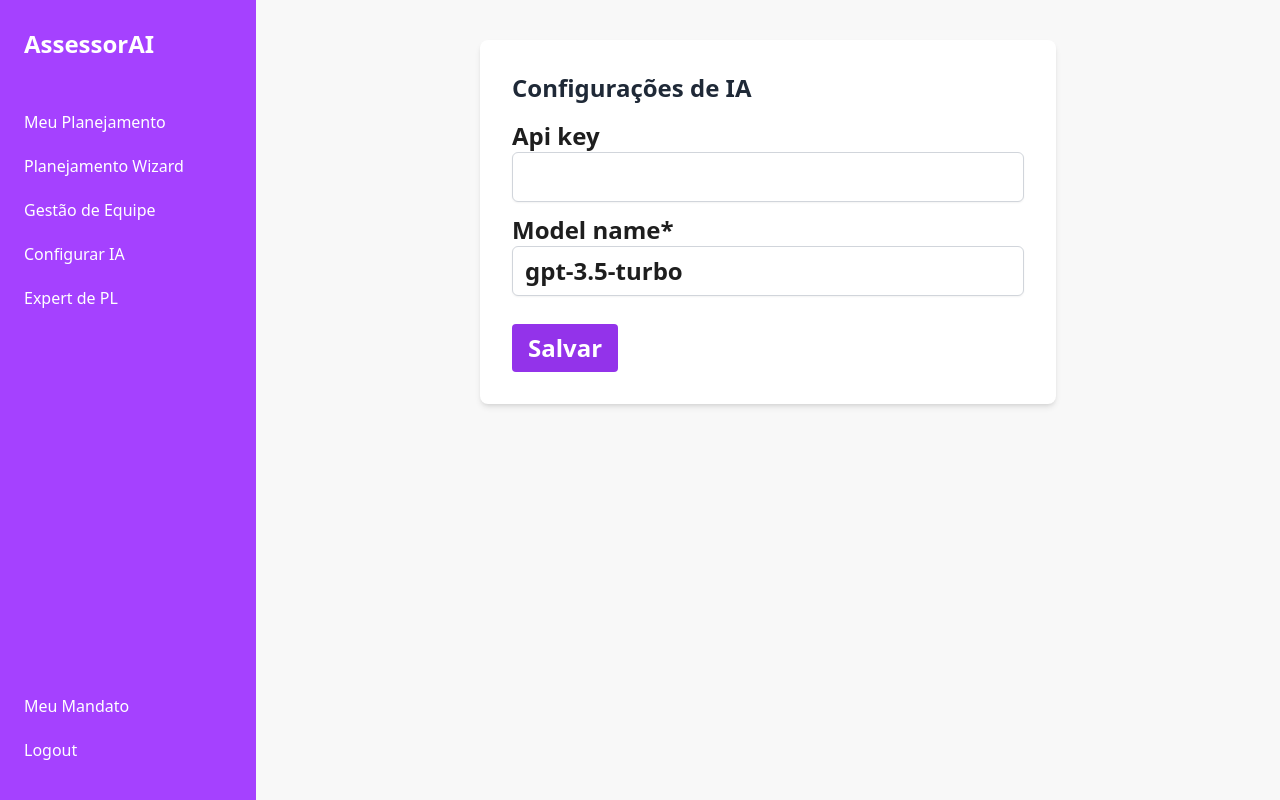
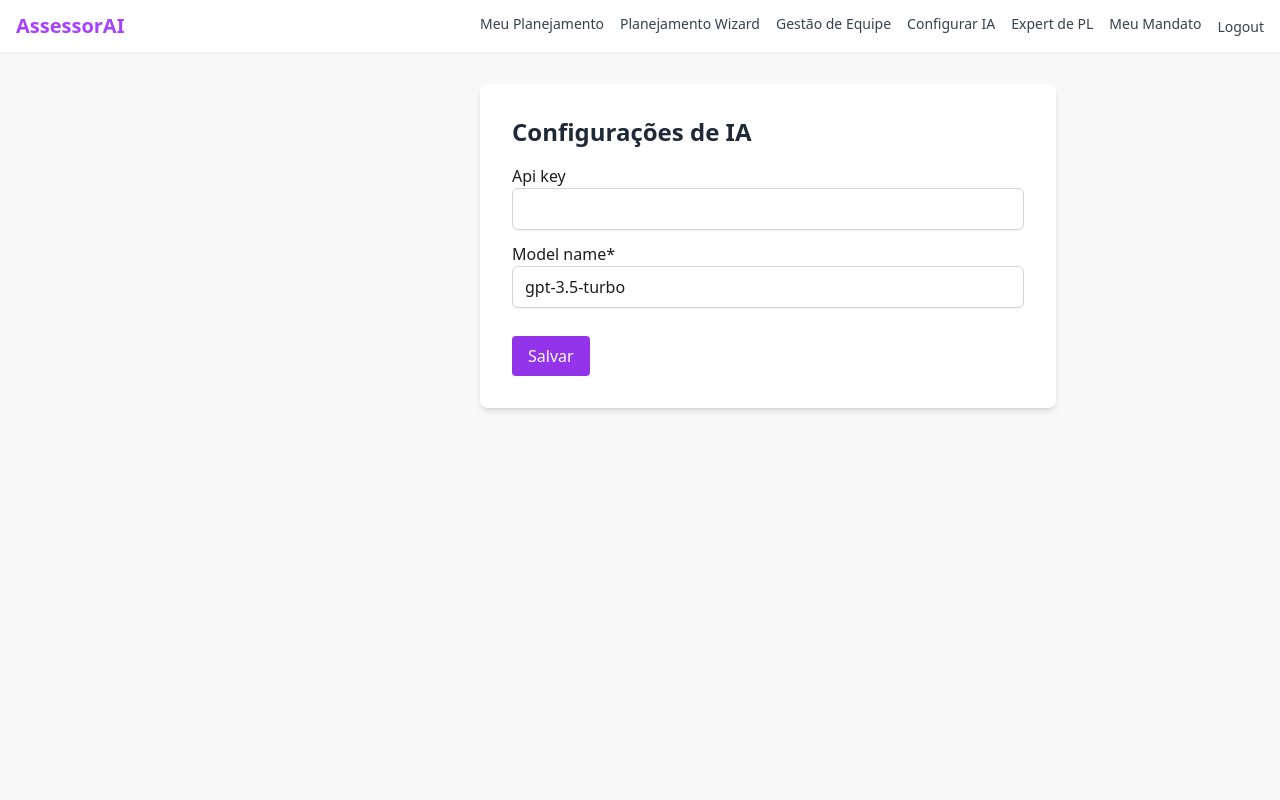
Before and after one commit to pmarkun/assessorai-client, a Django app: page /config/ia/ in a window 1280 px wide. Run offline with Django 5.2, Linux system fonts and the light colour scheme; data comes from the database, SQL or seed files in the repository; some libraries are stand-ins or nearby versions.

Commit message:
Add responsive minimal layout and design guidelines

```diff
--- /dev/null
+++ b/static/css/custom.css
@@ -0,0 +1,9 @@
+/* Additional custom styles for the new minimal layout */
+body {font-family: 'Inter', sans-serif;}
+
+/* Responsive sidebar toggle */
+#sidebar {transition: transform 0.2s ease-in-out;}
+#sidebar.hidden {transform: translateX(-100%);}
+
+/* Header */
+header {box-shadow: 0 1px 2px rgba(0,0,0,0.05);}
--- /dev/null
+++ b/static/js/menu.js
@@ -0,0 +1,10 @@
+// Toggle sidebar visibility on mobile
+window.addEventListener('DOMContentLoaded', () => {
+  const toggle = document.getElementById('menu-toggle');
+  const sidebar = document.getElementById('sidebar');
+  if (toggle && sidebar) {
+    toggle.addEventListener('click', () => {
+      sidebar.classList.toggle('hidden');
+    });
+  }
+});
--- a/templates/account/base_auth.html
+++ b/templates/account/base_auth.html
@@ -7,6 +7,7 @@
     <meta name="viewport" content="width=device-width, initial-scale=1.0">
     <meta http-equiv="X-UA-Compatible" content="ie=edge">
     {% tailwind_css %}
+    <link rel="stylesheet" href="{% static 'css/custom.css' %}">
 </head>
 <body class="bg-[#F8F8F8] text-[#1E1E1E] font-sans leading-normal tracking-normal">
     {% block content %}
--- a/theme/templates/base.html
+++ b/theme/templates/base.html
@@ -7,40 +7,53 @@
     <meta name="viewport" content="width=device-width, initial-scale=1.0">
     <meta http-equiv="X-UA-Compatible" content="ie=edge">
     {% tailwind_css %}
+    <link rel="stylesheet" href="{% static 'css/custom.css' %}">
 </head>
-<body class="bg-[#F8F8F8] text-[#1E1E1E] font-sans leading-normal tracking-normal flex">
-
-    <!-- Sidebar -->
-    <aside class="bg-[#A541FF] text-white w-64 space-y-6 py-7 px-2 absolute inset-y-0 left-0 transform -translate-x-full md:relative md:translate-x-0 transition duration-200 ease-in-out h-screen overflow-hidden flex flex-col justify-between">
-        <div>
-            <a href="{% url 'core:welcome' %}" class="text-white text-2xl font-semibold px-4">AssessorAI</a>
-            <nav class="mt-10">
-                <a href="{% url 'core:meu_planejamento' %}" class="block py-2.5 px-4 rounded transition duration-200 hover:bg-[#8200e3] hover:text-white">Meu Planejamento</a>
-                <a href="{% url 'core:planejamento' %}" class="block py-2.5 px-4 rounded transition duration-200 hover:bg-[#8200e3] hover:text-white">Planejamento Wizard</a>
-                <a href="{% url 'core:equipe' %}" class="block py-2.5 px-4 rounded transition duration-200 hover:bg-[#8200e3] hover:text-white">Gestão de Equipe</a>
-                <a href="{% url 'core:config_ai' %}" class="block py-2.5 px-4 rounded transition duration-200 hover:bg-[#8200e3] hover:text-white">Configurar IA</a>
-                <a href="{% url 'expert_pl:sugestao_emendas' %}" class="block py-2.5 px-4 rounded transition duration-200 hover:bg-[#8200e3] hover:text-white">Expert de PL</a>
+<body class="bg-[#F8F8F8] text-[#1E1E1E] font-sans leading-normal tracking-normal min-h-screen">
+    <header class="bg-white">
+        <div class="max-w-7xl mx-auto px-4 py-3 flex justify-between items-center">
+            <button id="menu-toggle" class="md:hidden text-gray-600 focus:outline-none">
+                <svg xmlns="http://www.w3.org/2000/svg" class="h-6 w-6" fill="none" viewBox="0 0 24 24" stroke="currentColor">
+                    <path stroke-linecap="round" stroke-linejoin="round" stroke-width="2" d="M4 6h16M4 12h16M4 18h16" />
+                </svg>
+            </button>
+            <a href="{% url 'core:welcome' %}" class="text-xl font-semibold text-[#A541FF]">AssessorAI</a>
+            <nav class="hidden md:flex space-x-4">
+                <a href="{% url 'core:meu_planejamento' %}" class="text-sm text-gray-700 hover:text-[#A541FF]">Meu Planejamento</a>
+                <a href="{% url 'core:planejamento' %}" class="text-sm text-gray-700 hover:text-[#A541FF]">Planejamento Wizard</a>
+                <a href="{% url 'core:equipe' %}" class="text-sm text-gray-700 hover:text-[#A541FF]">Gestão de Equipe</a>
+                <a href="{% url 'core:config_ai' %}" class="text-sm text-gray-700 hover:text-[#A541FF]">Configurar IA</a>
+                <a href="{% url 'expert_pl:sugestao_emendas' %}" class="text-sm text-gray-700 hover:text-[#A541FF]">Expert de PL</a>
+                <a href="{% url 'core:meu_mandato' %}" class="text-sm text-gray-700 hover:text-[#A541FF]">Meu Mandato</a>
+                <form method="post" action="{% url 'account_logout' %}" class="inline">
+                    {% csrf_token %}
+                    <button type="submit" class="text-sm text-gray-700 hover:text-[#A541FF]">Logout</button>
+                </form>
             </nav>
         </div>
-        <div>
-            <a href="{% url 'core:meu_mandato' %}" class="block py-2.5 px-4 rounded transition duration-200 hover:bg-[#8200e3] hover:text-white">Meu Mandato</a>
+    </header>
+    <div class="md:flex">
+        <aside id="sidebar" class="bg-[#A541FF] text-white w-64 space-y-6 py-7 px-2 transform -translate-x-full md:translate-x-0 md:relative absolute inset-y-0 left-0 hidden md:block">
+            <nav class="mt-10 space-y-2">
+                <a href="{% url 'core:meu_planejamento' %}" class="block py-2 px-4 rounded hover:bg-[#8200e3]">Meu Planejamento</a>
+                <a href="{% url 'core:planejamento' %}" class="block py-2 px-4 rounded hover:bg-[#8200e3]">Planejamento Wizard</a>
+                <a href="{% url 'core:equipe' %}" class="block py-2 px-4 rounded hover:bg-[#8200e3]">Gestão de Equipe</a>
+                <a href="{% url 'core:config_ai' %}" class="block py-2 px-4 rounded hover:bg-[#8200e3]">Configurar IA</a>
+                <a href="{% url 'expert_pl:sugestao_emendas' %}" class="block py-2 px-4 rounded hover:bg-[#8200e3]">Expert de PL</a>
+                <a href="{% url 'core:meu_mandato' %}" class="block py-2 px-4 rounded hover:bg-[#8200e3]">Meu Mandato</a>
                 <form method="post" action="{% url 'account_logout' %}" class="w-full">
                     {% csrf_token %}
-                <button type="submit" class="w-full text-left block py-2.5 px-4 rounded transition duration-200 hover:bg-[#8200e3] hover:text-white">
-                    Logout
-                </button>
+                    <button type="submit" class="w-full text-left py-2 px-4 rounded hover:bg-[#8200e3]">Logout</button>
                 </form>
-        </div>
+            </nav>
         </aside>
-
-    <!-- Content -->
-    <main class="flex-1 p-10 text-2xl font-bold">
+        <main class="flex-1 p-4 md:p-8">
             {% block content %}
-        <!-- Default content if no block is provided -->
             <h1 class="text-3xl text-gray-700">Bem-vindo ao AssessorAI</h1>
             <p class="mt-4 text-gray-500">Selecione uma opção na barra lateral.</p>
             {% endblock content %}
         </main>
-
+    </div>
+    <script src="{% static 'js/menu.js' %}"></script>
 </body>
 </html>
```
Also changed, not shown: DESIGN.md (added, +27 -0 lines). Lines whose indentation alone changed are shown as unchanged.
